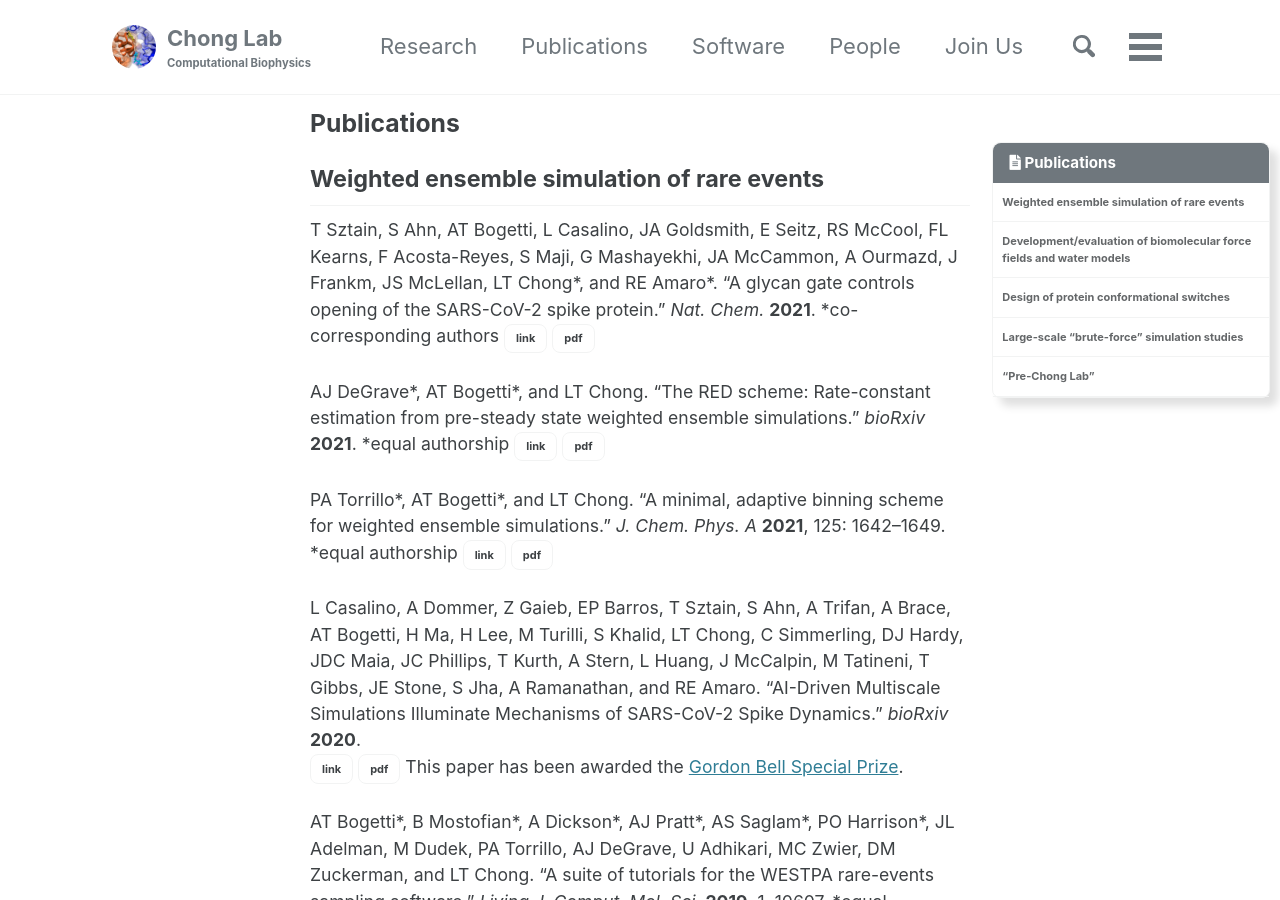
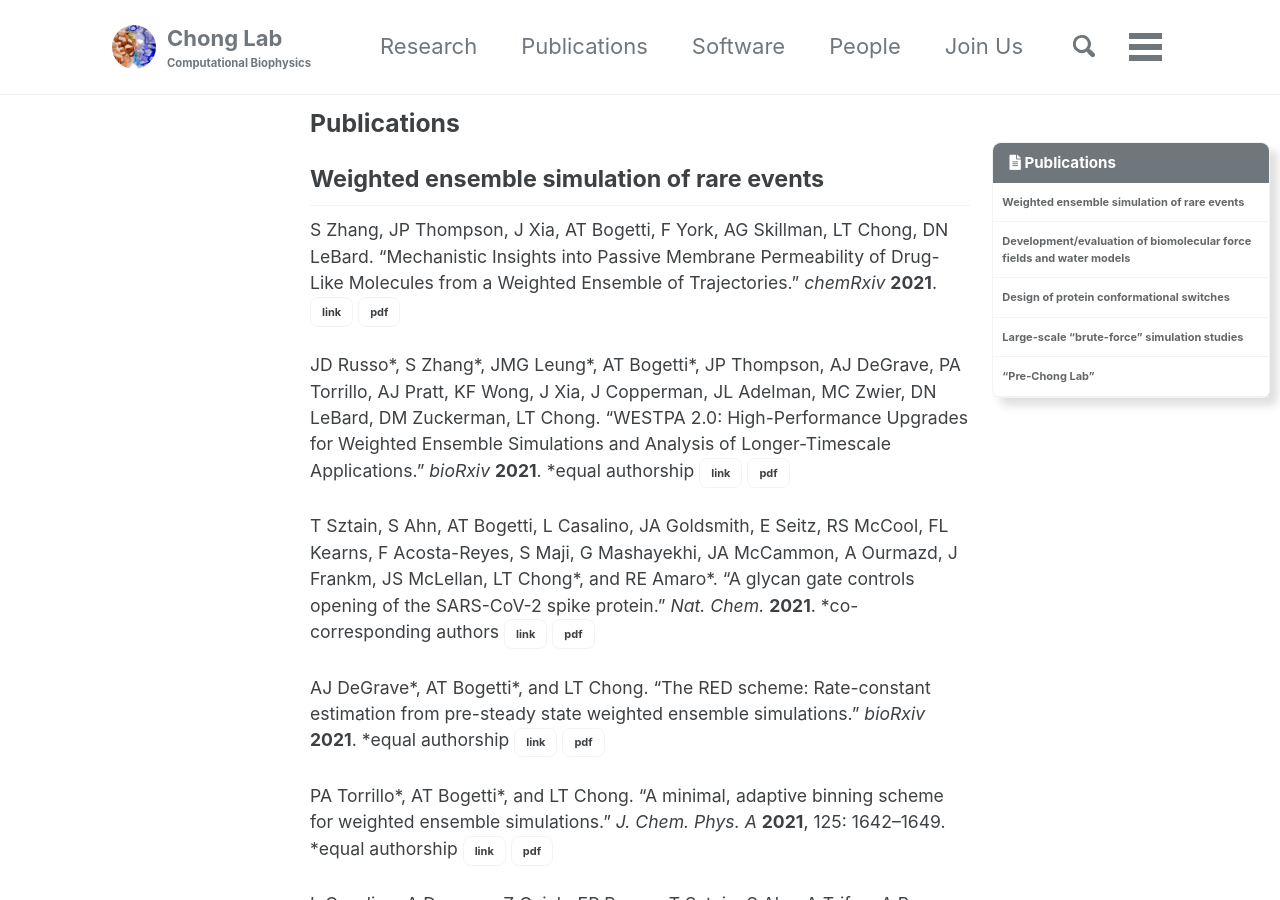
Before and after one commit to darianyang/mm-github-pages-test, a Jekyll site: the page built from _pages/publications.md, in a window 1280 px wide and 900 px high. Built offline with Jekyll 4.4.1, drawn with Linux system fonts in a browser that asks for light colours; cached includes are drawn as plain includes.

Commit message:
added 2 recent papers, including WESTPA2

```diff
--- a/_pages/publications.md
+++ b/_pages/publications.md
@@ -7,6 +7,12 @@ toc_label: "Publications"
 ---
 
 ## Weighted ensemble simulation of rare events
+
+S Zhang, JP Thompson, J Xia, AT Bogetti, F York, AG Skillman, LT Chong, DN LeBard. "Mechanistic Insights into Passive Membrane Permeability of Drug-Like Molecules from a Weighted Ensemble of Trajectories." *chemRxiv* **2021**.
+[link](https://doi.org/10.26434/chemrxiv-2021-mmv2k){: .btn .btn--inverse .btn--small} [pdf](/assets/pdf/weighted-ensemble/Zhang et al. - 2021 - Mechanistic Insights into Passive Membrane Permeab.pdf){: .btn .btn--inverse .btn--small}
+
+JD Russo\*, S Zhang\*, JMG Leung\*, AT Bogetti\*, JP Thompson, AJ DeGrave, PA Torrillo, AJ Pratt, KF Wong, J Xia, J Copperman, JL Adelman, MC Zwier, DN LeBard, DM Zuckerman, LT Chong. "WESTPA 2.0: High-Performance Upgrades for Weighted Ensemble Simulations and Analysis of Longer-Timescale Applications." *bioRxiv* **2021**. \*equal authorship
+[link](https://doi.org/10.1101/2021.12.05.471280){: .btn .btn--inverse .btn--small} [pdf](/assets/pdf/weighted-ensemble/Russo et al. - 2021 - WESTPA 2.0 High-performance upgrades for weighted.pdf){: .btn .btn--inverse .btn--small}
 
 T Sztain, S Ahn, AT Bogetti, L Casalino, JA Goldsmith, E Seitz, RS McCool, FL Kearns, F Acosta-Reyes, S Maji, G Mashayekhi, JA McCammon, A Ourmazd, J Frankm, JS McLellan, LT Chong\*, and RE Amaro\*. “A glycan gate controls opening of the SARS-CoV-2 spike protein.” *Nat. Chem.* **2021**. \*co-corresponding authors
 [link](https://www.nature.com/articles/s41557-021-00758-3){: .btn .btn--inverse .btn--small} [pdf](/assets/pdf/weighted-ensemble/Sztain et al. - 2021 - A glycan gate controls opening of the SARS-CoV-2 s.pdf){: .btn .btn--inverse .btn--small}
```
Also changed, not shown: 2 other files.
